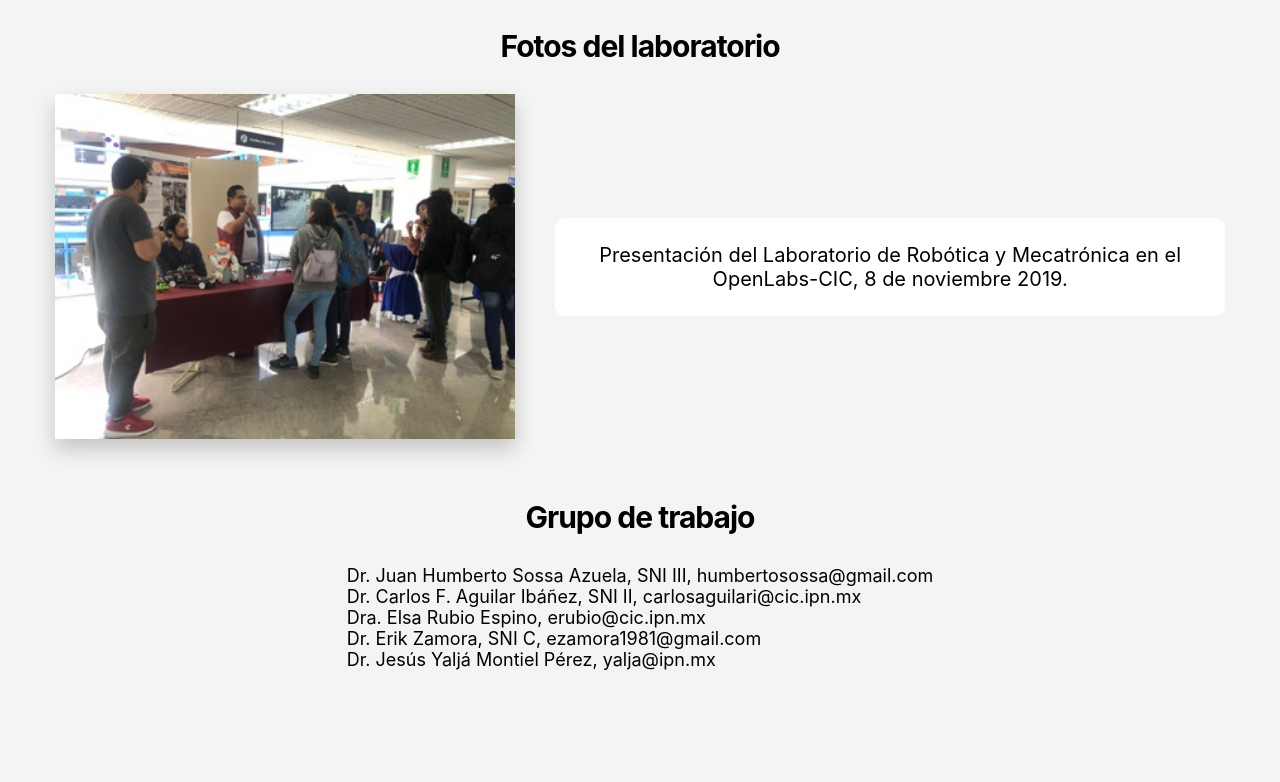
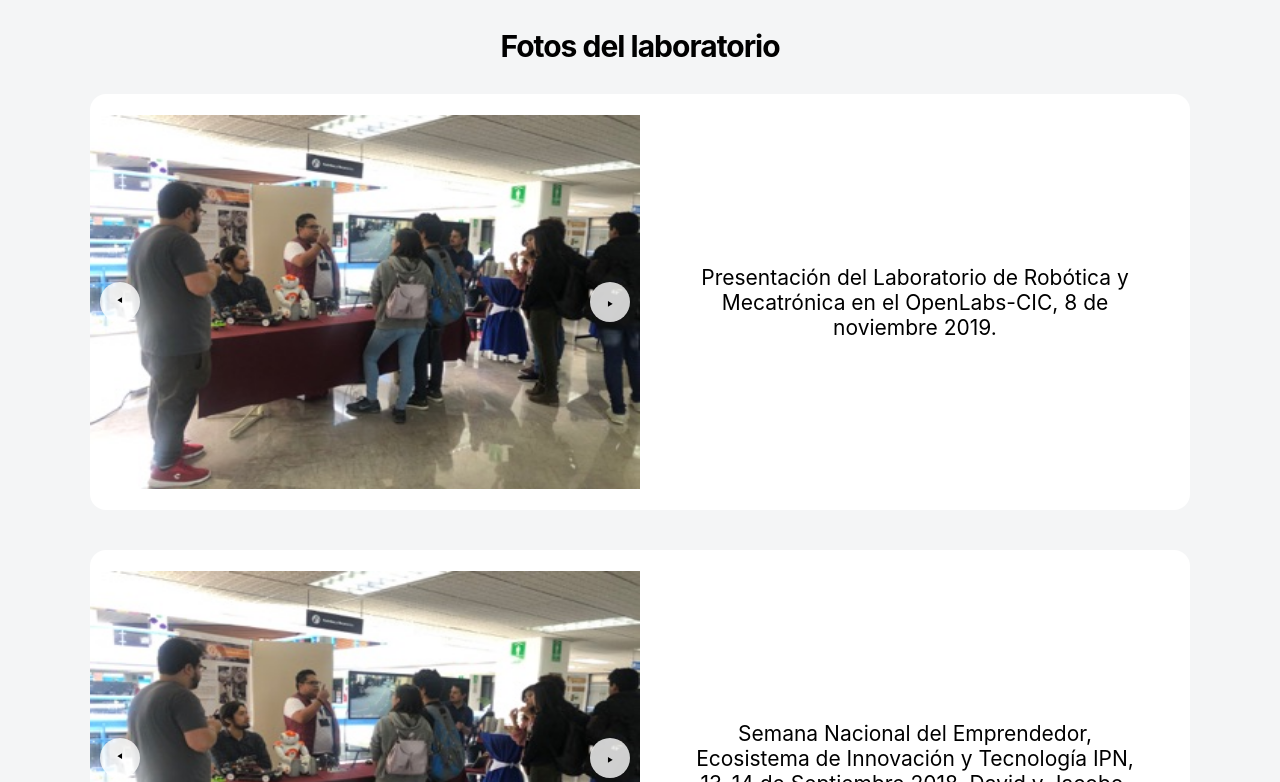
Before and after one commit to Mois-hl/LaboratorioRM, a React (Create React App) app: page / in a window 1280 px wide. Shown: the part 1138-1920 px from the top of the page. Before the commit the page ends 1838 px from the top, so only its background shows below. Built offline with nearby package versions, Linux system fonts and the light colour scheme.

Commit message:
framer motion added, images carousel

```diff
--- a/package.json
+++ b/package.json
@@ -6,6 +6,7 @@
     "@testing-library/jest-dom": "^5.16.4",
     "@testing-library/react": "^13.2.0",
     "@testing-library/user-event": "^13.5.0",
+    "framer-motion": "^6.3.10",
     "react": "^18.1.0",
     "react-dom": "^18.1.0",
     "react-router-dom": "6.3.0",
--- a/src/App.css
+++ b/src/App.css
@@ -6,10 +6,67 @@
 
 html,
 body{
-  background-color: #f4f4f4;
+  background-color: #f4f5f6;
 }
 
 .isActive{
   font-weight: bold;
   color: #800040!important;
 }
+
+.example-container {
+  width: 100%;
+  height: 52vh;
+  position: relative;
+  display: flex;
+  justify-content: center;
+  align-items: center;
+}
+
+.next,
+.prev {
+  top: calc(50% - 20px);
+  position: absolute;
+  background: rgba(255, 255, 255, 0.8);
+  border-radius: 30px;
+  width: 40px;
+  height: 40px;
+  display: flex;
+  justify-content: center;
+  align-items: center;
+  user-select: none;
+  cursor: pointer;
+  font-weight: bold;
+  font-size: 18px;
+  z-index: 2;
+}
+
+.next {
+  right: 10px;
+}
+
+.prev {
+  left: 10px;
+  transform: scale(-1);
+}
+
+.example-container img {
+  position: absolute;
+  width: 100%;
+  max-height: 374px;
+}
+
+.refresh {
+  padding: 10px;
+  position: absolute;
+  background: rgba(0, 0, 0, 0.4);
+  border-radius: 10px;
+  width: 20px;
+  height: 20px;
+  top: 10px;
+  right: 10px;
+  display: flex;
+  justify-content: center;
+  align-items: center;
+  cursor: pointer;
+}
--- /dev/null
+++ b/src/components/Example.tsx
@@ -0,0 +1,89 @@
+import * as React from "react";
+import { useState } from "react";
+import { motion, AnimatePresence } from "framer-motion";
+import { wrap } from "popmotion";
+import { images } from "./image-data";
+
+const variants = {
+  enter: (direction: number) => {
+    return {
+      x: direction > 0 ? 700 : -1000,
+      opacity: 0
+    };
+  },
+  center: {
+    zIndex: 1,
+    x: 0,
+    opacity: 1
+  },
+  exit: (direction: number) => {
+    return {
+      zIndex: 0,
+      x: direction < 0 ? 700 : -1000,
+      opacity: 0
+    };
+  }
+};
+
+/**
+ * Experimenting with distilling swipe offset and velocity into a single variable, so the
+ * less distance a user has swiped, the more velocity they need to register as a swipe.
+ * Should accomodate longer swipes and short flicks without having binary checks on
+ * just distance thresholds and velocity > 0.
+ */
+const swipeConfidenceThreshold = 10000;
+const swipePower = (offset: number, velocity: number) => {
+  return Math.abs(offset) * velocity;
+};
+
+export const Example = () => {
+  const [[page, direction], setPage] = useState([0, 0]);
+
+  // We only have 3 images, but we paginate them absolutely (ie 1, 2, 3, 4, 5...) and
+  // then wrap that within 0-2 to find our image ID in the array below. By passing an
+  // absolute page index as the `motion` component's `key` prop, `AnimatePresence` will
+  // detect it as an entirely new image. So you can infinitely paginate as few as 1 images.
+  const imageIndex = wrap(0, images.length, page);
+
+  const paginate = (newDirection: number) => {
+    setPage([page + newDirection, newDirection]);
+  };
+
+  return (
+    <>
+      <AnimatePresence initial={false} custom={direction}>
+        <motion.img
+          key={page}
+          src={images[imageIndex]}
+          custom={direction}
+          variants={variants}
+          initial="enter"
+          animate="center"
+          exit="exit"
+          transition={{
+            x: { type: "spring", stiffness: 300, damping: 30 },
+            opacity: { duration: 0.2 }
+          }}
+          drag="x"
+          dragConstraints={{ left: 0, right: 0 }}
+          dragElastic={1}
+          onDragEnd={(e, { offset, velocity }) => {
+            const swipe = swipePower(offset.x, velocity.x);
+
+            if (swipe < -swipeConfidenceThreshold) {
+              paginate(1);
+            } else if (swipe > swipeConfidenceThreshold) {
+              paginate(-1);
+            }
+          }}
+        />
+      </AnimatePresence>
+      <div className="next" onClick={() => paginate(1)}>
+        {"‣"}
+      </div>
+      <div className="prev" onClick={() => paginate(-1)}>
+        {"‣"}
+      </div>
+    </>
+  );
+};
--- a/src/components/HomePage.js
+++ b/src/components/HomePage.js
@@ -79,15 +79,26 @@ export const HomePage = () => {
         </div>
         <h3 className={styles.homepageSubtitulo}>Fotos del laboratorio</h3>
         <div className={styles.homepageFotos}>
-          <ImageHome imagen='1'/>
+          <ImageHome
+            imagen='1'
+            texto='Presentación del Laboratorio de Robótica y Mecatrónica en el OpenLabs-CIC, 8 de noviembre 2019.'
+          />
+          <ImageHome
+            imagen='2'
+            texto='Semana Nacional del Emprendedor,  Ecosistema de Innovación y Tecnología IPN, 13-14 de Septiembre 2018. David y Jacobo.'
+          />
+          <ImageHome
+            imagen='3'
+            texto='Reunión  con integrantes de la Red de Computación, Red de Expertos  en Robótica y Mecatrónica y la Red de Salud del IPN. 16 agosto 2018.'
+          />
         </div>
         <h3 className={styles.homepageSubtitulo}>Grupo de trabajo</h3>
         <div className={ styles.homepageGrupo }>
-        <p>Dr. Juan Humberto Sossa Azuela, SNI III, humbertosossa@gmail.com</p>
-        <p>Dr. Carlos F. Aguilar Ibáñez, SNI II, carlosaguilari@cic.ipn.mx</p>
-        <p>Dra. Elsa Rubio Espino, erubio@cic.ipn.mx</p>
-        <p>Dr. Erik Zamora, SNI C, ezamora1981@gmail.com</p>
-        <p>Dr. Jesús Yaljá Montiel Pérez, yalja@ipn.mx</p>
+          <p>Dr. Juan Humberto Sossa Azuela, SNI III, <span style={{ fontWeight: 'bold' }}>humbertosossa@gmail.com</span></p>
+          <p>Dr. Carlos F. Aguilar Ibáñez, SNI II,<span style={{ fontWeight: 'bold' }}> carlosaguilari@cic.ipn.mx</span></p>
+          <p>Dra. Elsa Rubio Espino,<span style={{ fontWeight: 'bold' }}> erubio@cic.ipn.mx</span></p>
+          <p>Dr. Erik Zamora, SNI C,<span style={{ fontWeight: 'bold' }}> ezamora1981@gmail.com</span></p>
+          <p>Dr. Jesús Yaljá Montiel Pérez,<span style={{ fontWeight: 'bold' }}> yalja@ipn.mx</span></p>
         </div>
       </div>
     </>
--- a/src/components/ImageHome.js
+++ b/src/components/ImageHome.js
@@ -1,23 +1,16 @@
 import React from "react";
+import styles from '../css/ImageHome.module.css';
+import { Example } from "./Example.tsx";
 
-const ImageElement = ({ imagen }) => {
- return( <img
-    src={require(`../images/flrm${imagen}.jpg`)}
-    alt='Foto del laboratorio'
-  />);
-}
-
-const TextElement = () => {
-  return (<p style={{ textAlign: 'center', fontSize: 20, padding: 25, background: '#fff', borderRadius: 10, marginLeft: 40 }}>
-  Presentación del Laboratorio de Robótica y Mecatrónica en el OpenLabs-CIC, 8 de noviembre 2019.
-  </p>);
-}
-
-export const ImageHome = ({ imagen }) => {
+export const ImageHome = ({ imagen, texto }) => {
   return (
-    <div style={{ display: "flex", alignItems: 'center', marginBottom: 30 }}>
-      <ImageElement imagen={imagen} />
-      <TextElement />
+    <div className={ styles.fotosLab }>
+      <div className='example-container'>
+          <Example />
+      </div>
+      <p>
+        {texto}
+      </p>
     </div>
   );
 }
--- /dev/null
+++ b/src/components/image-data.js
@@ -0,0 +1,5 @@
+export const images = [
+  require('../images/flrm1.jpg'),
+  require('../images/flrm2.jpg'),
+  require('../images/flrm3.jpg')
+];
--- a/src/css/HomePage.module.css
+++ b/src/css/HomePage.module.css
@@ -95,14 +95,10 @@
 .homepageFotos{
   display: flex;
   flex-direction: column;
-  margin: 0 55px;
-}
-.homepageFotos img{
-  width: 700px;
-  max-height: 500px;
-  box-shadow: 0 10px 20px rgba(0, 0, 0, 0.2);
+  margin: 0 90px;
 }
 
 .homepageGrupo{
   font-size: 18px;
+  text-align: center;
 }
--- /dev/null
+++ b/src/css/ImageHome.module.css
@@ -0,0 +1,18 @@
+.fotosLab {
+  display: grid;
+  grid-template-columns: repeat(2, 1fr);
+  align-items: center;
+  margin-bottom: 40px;
+  background-color: #fff;
+  border-radius: 16px;
+}
+.fotosLab p{
+  text-align: center;
+  font-size: 21px;
+  padding: 0 40px;
+}
+
+.fotosLab img{
+  width: 100%;
+  /*box-shadow: 0 10px 20px rgba(0, 0, 0, 0.2);*/
+}
```
Also changed, not shown: 1 other file (tests, documents, lock files or other folders).
